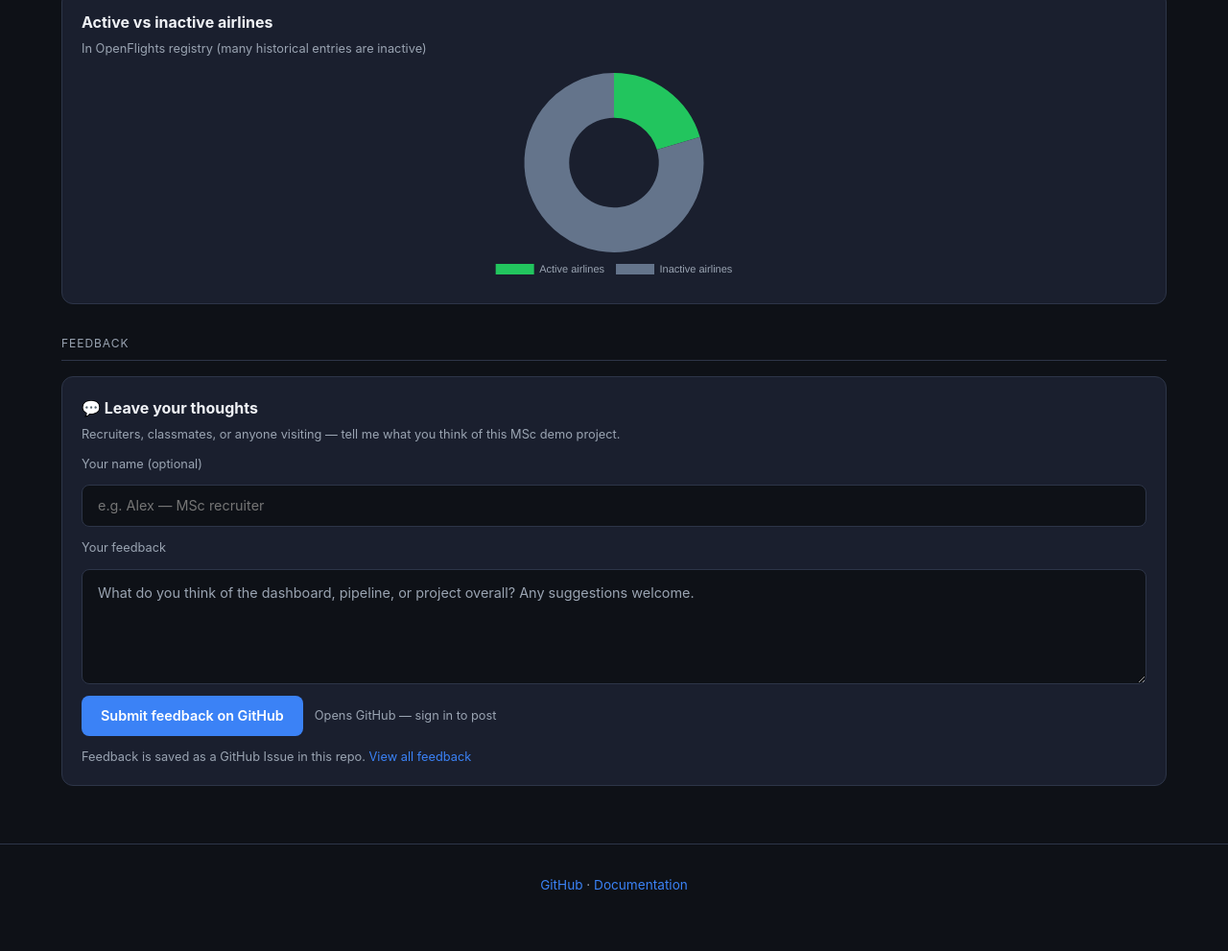
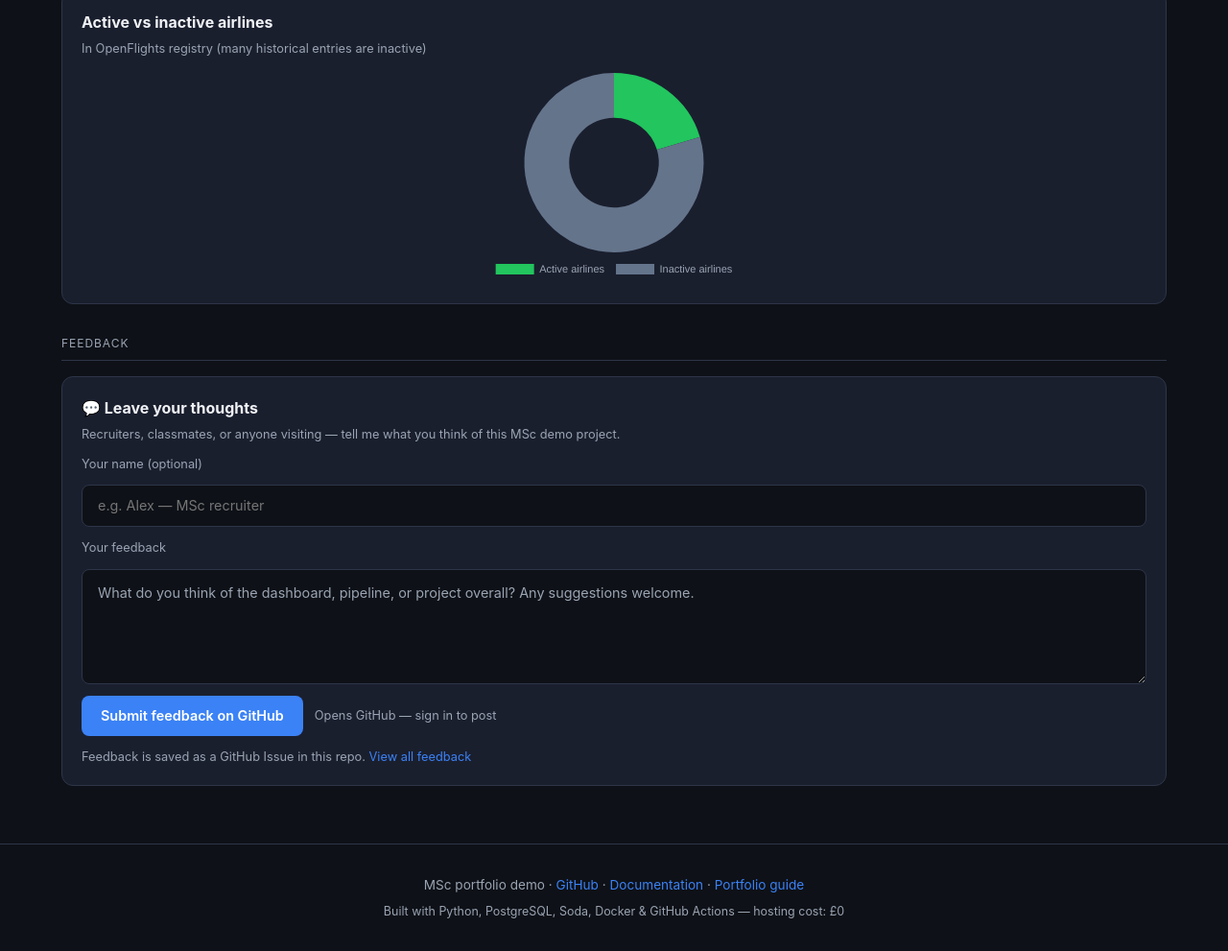
Before and after one commit to gvarun20/openflights-pipeline, a plain HTML site: page docs/index.html in a window 1280 px wide. Shown: the part 5818-6809 px from the top of the page at 96% size. Before the commit the page ends 6783 px from the top, so only its background shows below. Drawn offline with nearby package versions, Linux system fonts and the light colour scheme.

Commit message:
Week 2: portfolio polish, How I built this, Loom script, feedback label setup

```diff
--- a/docs/index.html
+++ b/docs/index.html
@@ -241,8 +241,10 @@
   </main>
 
   <footer>
-    <p><a href="https://github.com/gvarun20/openflights-pipeline">GitHub</a> ·
-    <a href="https://github.com/gvarun20/openflights-pipeline/blob/main/DOCUMENTATION.md">Documentation</a></p>
+    <p>MSc portfolio demo · <a href="https://github.com/gvarun20/openflights-pipeline">GitHub</a> ·
+    <a href="https://github.com/gvarun20/openflights-pipeline/blob/main/DOCUMENTATION.md">Documentation</a> ·
+    <a href="https://github.com/gvarun20/openflights-pipeline/blob/main/PORTFOLIO.md">Portfolio guide</a></p>
+    <p style="margin-top:0.5rem;font-size:0.78rem">Built with Python, PostgreSQL, Soda, Docker &amp; GitHub Actions — hosting cost: £0</p>
   </footer>
 
   <script src="data.js"></script>
```
Also changed, not shown: 5 other files.
